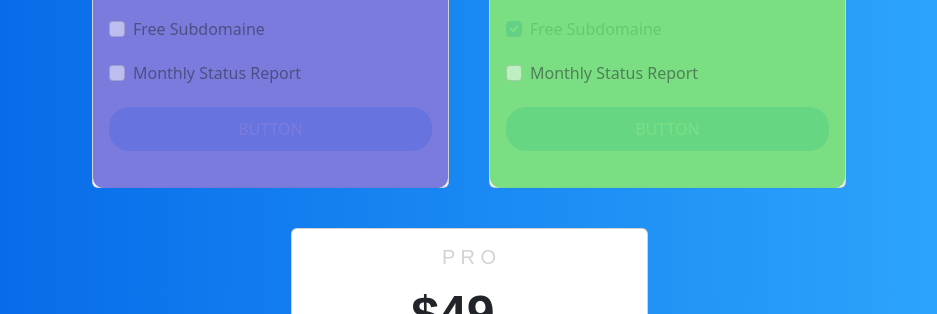
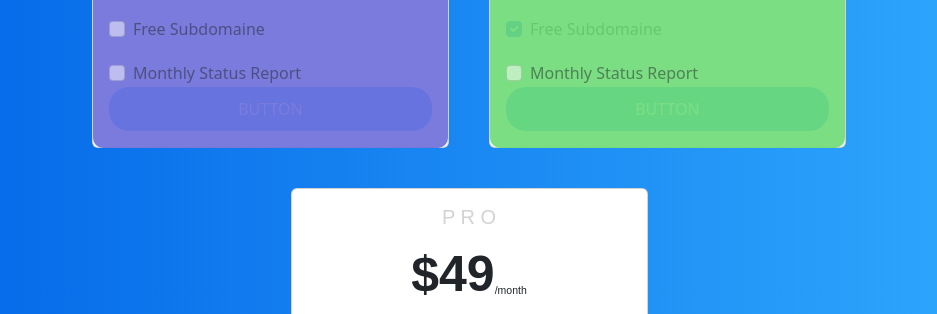
Before and after one commit to kosuri243/baru, a plain HTML site: page index.html in a window 1280 px wide. Shown: the part 473-787 px from the top of the page, without its empty margins (171-1108 px from the left). Drawn offline with Linux system fonts and the light colour scheme.

Commit message:
Update main.css

```diff
--- a/arun/main.css
+++ b/arun/main.css
@@ -115,13 +115,11 @@ body{
     font-size: 20px;
 }
 .btn1{
-    margin: 20px 0px;
     background-color: #33aeff;
     color: white;
     border-radius: 20px;
 }
 :hover.card .btn1 {
-    margin: 20px 0px;
     background-color:#0062e6;
     color: white;
     border-radius: 20px;
```
